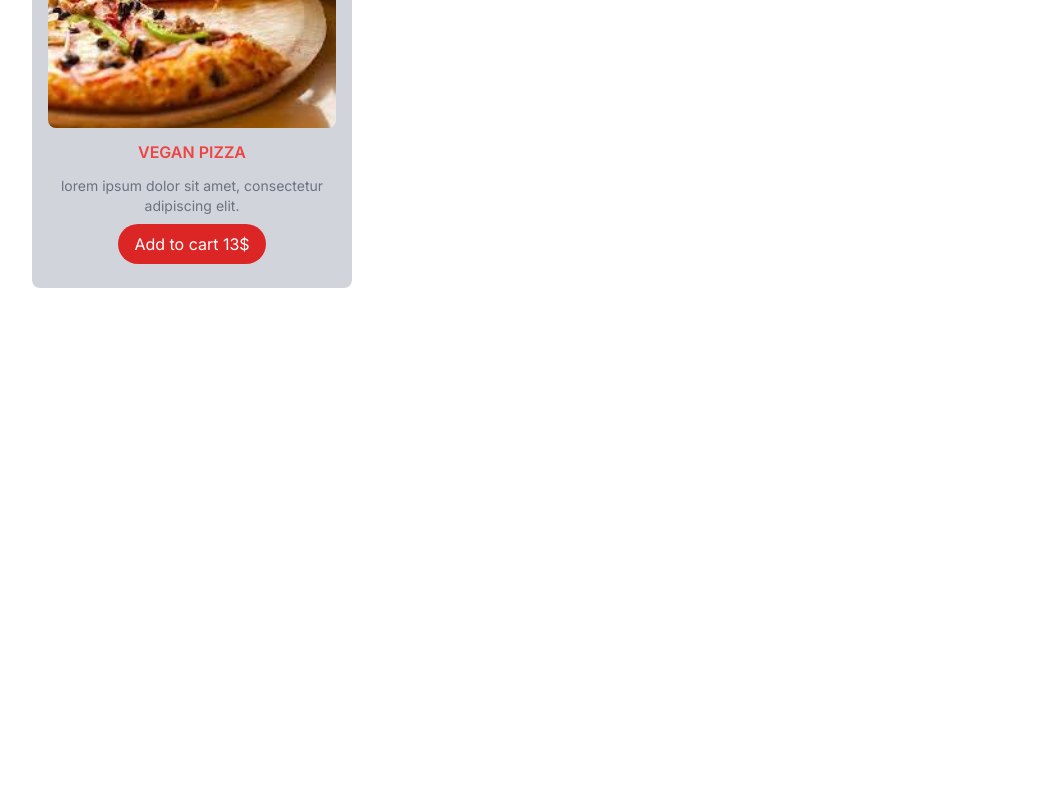
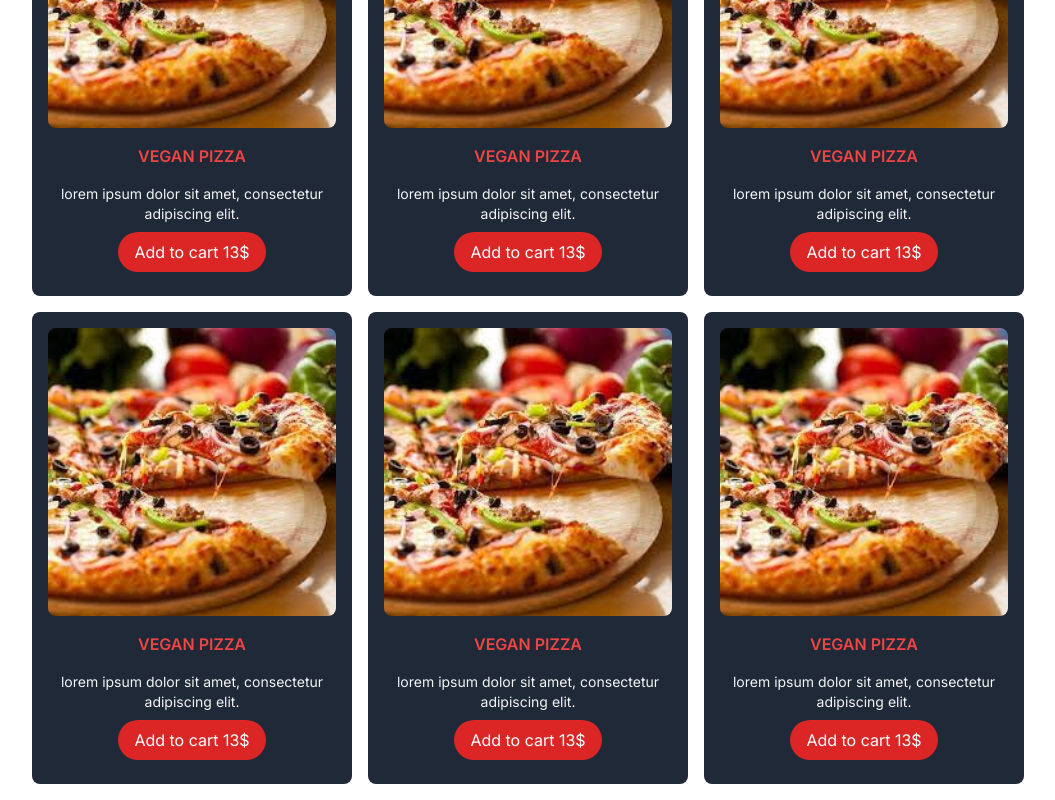
Before and after one commit to YunusEmreBEYAZ/food-order, a Next.js app: page / in a window 1280 px wide. Shown: the part 756-1556 px from the top of the page, without its empty margins (112-1167 px from the left). Before the commit the page ends 1060 px from the top, so only its background shows below. Built offline with nearby package versions, Linux system fonts and the light colour scheme.

Commit message:
menuItem component

```diff
--- a/src/components/layout/HomeMenu.js
+++ b/src/components/layout/HomeMenu.js
@@ -1,4 +1,5 @@
-import Image from 'next/image'
+
+import MenuItem from '../menuItem/MenuItem'
 
 export default function HomeMenu() {
     return (
@@ -8,14 +9,12 @@ export default function HomeMenu() {
             <h2 className="uppercase font-bold text-4xl text-red-600 italic">Menu</h2>
         </div>
         <div className="grid grid-cols-3 gap-4 mt-8">
-            <div className="bg-gray-300 p-4 rounded-lg text-center">
-                <Image className='rounded-lg' src="/pizza1.jpg" alt="Pizza" width={300} height={200} />
-                <h3 className="uppercase font-semibold text-red-500 my-3"> Vegan Pizza</h3>
-                <p className="text-gray-500 text-sm">
-                    lorem ipsum dolor sit amet, consectetur adipiscing elit.
-                </p>
-                <button className="bg-red-600 text-white rounded-full my-2 py-2 px-4">Add to cart 13$</button>
-            </div>
+            <MenuItem />
+            <MenuItem />
+            <MenuItem />
+            <MenuItem />
+            <MenuItem />
+            <MenuItem />
 
         </div>
     </section>
--- /dev/null
+++ b/src/components/menuItem/MenuItem.js
@@ -0,0 +1,14 @@
+import Image from 'next/image'
+
+export default function MenuItem() {
+    return (
+<div className="bg-gray-800 p-4 rounded-lg text-center">
+                <Image className='rounded-lg' src="/pizza1.jpg" alt="Pizza" width={300} height={200} />
+                <h3 className="uppercase font-semibold text-red-500 my-4"> Vegan Pizza</h3>
+                <p className="text-gray-100 text-sm">
+                    lorem ipsum dolor sit amet, consectetur adipiscing elit.
+                </p>
+                <button className="bg-red-600 text-white rounded-full my-2 py-2 px-4">Add to cart 13$</button>
+            </div>
+            )
+}
```
